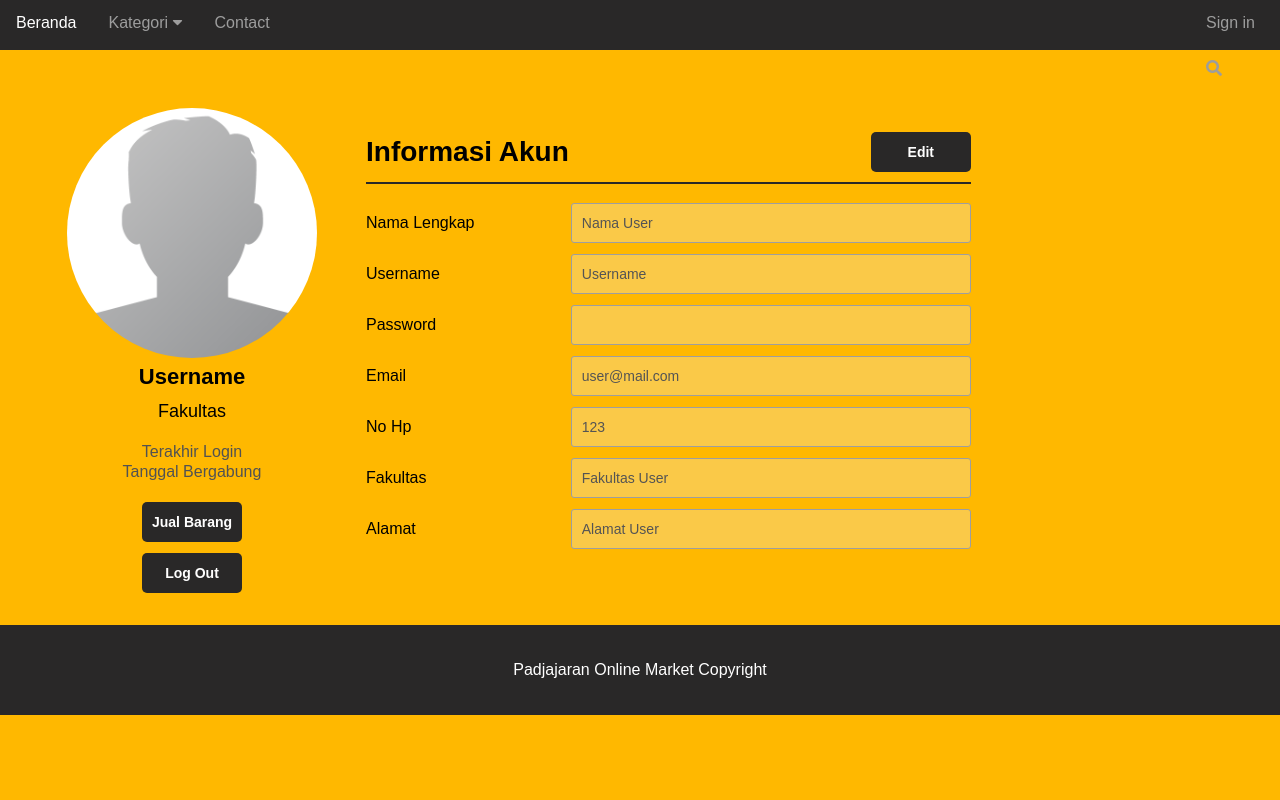
After one commit to fadhlihh/PemrogramanWeb, a PHP site: page /account.php in a window 1280 px wide. The commit adds this page. Run offline with PHP 8.4, Linux system fonts and the light colour scheme.

Commit message:
Added account page,sign up

```diff
--- /dev/null
+++ b/account.php
@@ -0,0 +1,49 @@
+<!DOCTYPE html>
+<html>
+	<head>
+		<link rel="stylesheet" type="text/css" href="css/bootstrap-grid.min.css">
+		<link rel="stylesheet" type="text/css" href="fonts/font-awesome/css/all.css">
+		<link rel="stylesheet" type="text/css" href="css/style.css">
+		<meta charset="utf-8">
+		<meta name="viewport" content="width=device-width, initial-scale=1">
+		<title>Account</title>
+	</head>
+	<body>
+		<?php require("navbar.php");?>
+		<div class="account">
+			<table>
+				<tr>
+					<td>
+						<table class="left-account" width="250px">
+							<tr><td><img src="image_account/default-avatar.png" class="user-pic"></td></tr>
+							<tr align="center"><td><font class="user-uname">Username</font></td></tr>
+							<tr align="center"><td class="mar-1"><font class="light">Fakultas</font></td></tr>
+							<tr align="center"><td class="mar-2"><font class="difcolor">Terakhir Login</font></td></tr>
+							<tr align="center"><td><font class="difcolor">Tanggal Bergabung</font></td></tr>
+							<tr align="center"><td class="mar-2"><input type="button" name="tambah-jual" value="Jual Barang" class="btn-user"></td></tr>
+							<tr align="center"><td class="mar-1"><input type="button" name="keluar" value="Log Out" class="btn-user"></td></tr>
+						</table>
+					</td>
+					<td>
+						<form method="post" name="ubahAkun">
+						<table class="right-account">
+							<tr><td><font class="header-account">Informasi Akun</font></td><td class="align-right space-left"><input type="button" name="edit" value="Edit" class="btn-user btn-ubah" ></td></tr>
+							<tr><td colspan="2"><hr></td></tr>
+								<tr><td class="mar-1">Nama Lengkap</td><td class="mar-1"><input type="text" name="nama_lengkap" value="Nama User" disabled></td></tr>
+								<tr><td class="mar-1">Username</td><td class="mar-1"><input type="text" name="username" value="Username" disabled></td></tr>
+								<tr><td class="mar-1">Password</td><td class="mar-1"><input type="Password" name="password" disabled></td></tr>
+								<tr><td class="mar-1">Email</td><td class="mar-1"><input type="email" name="email" value="user@mail.com" disabled></td></tr>
+								<tr><td class="mar-1">No Hp</td><td class="mar-1"><input type="text" name="hp" value="123" disabled></td></tr>
+								<tr><td class="mar-1">Fakultas</td><td class="mar-1"><input type="text" name="fakultas" value="Fakultas User" disabled></td></tr>
+								<tr><td class="mar-1">Alamat</td><td class="mar-1"><input type="text" name="alamat" value="Alamat User" disabled></td></tr>
+								<tr><td colspan="2" class="align-right mar-2"><input type="button" name="cancel" value="Kembali" class="btn-user btn-edit"><input type="submit" name="save-edit" value="Simpan" class="back-red btn-save btn-edit"></td></tr>
+						</table>
+						</form>
+					</td>
+				</tr>
+			</table>
+		</div>
+		<script type="text/javascript" src="js/editAkun.js"></script>
+		<?php require("footer.php");?>
+	</body>
+</html>
--- a/css/style.css
+++ b/css/style.css
@@ -28,6 +28,11 @@ body{
 	height: 100%;
 	width: 100%;
 }
+
+.back-red{
+  background-color: red;
+}
+
 .row{
 	margin-left: 20px;
 	margin-right: 10px;
@@ -61,6 +66,82 @@ body{
   	margin-left: auto;
 }
 
+/***********
+PAGE ACCOUNT
+************/
+.left-account{
+  margin-left: 60px;
+}
+.user-pic{
+  width: 250px;
+  height: 250px;
+  max-width: 250px;
+  max-height: 250px;
+  border-radius: 250px;
+  object-fit: cover;
+}
+.user-uname{
+  font-size: 22px;
+  font-weight: bolder;
+}
+.light{
+  font-weight: normal;
+  font-size: 18px;
+}
+.mar-1{
+  padding-top: 10px;
+}
+.mar-2{
+  padding-top: 20px;
+}
+.difcolor{
+  color:#525252;
+}
+.btn-user{
+  background-color: #292828;
+  width: 100px;
+  font-weight: bolder;
+}
+.btn-user:hover{
+  background-color: #343232;
+}
+.right-account{
+  vertical-align: top;
+  margin-left: 40px;
+}
+.header-account{
+  font-size: 28px;
+  font-weight: bolder;
+}
+hr{
+  border: solid 1px #292828;
+}
+.align-right{
+  text-align: right;
+}
+.space-left{
+  padding-left: 50px;
+}
+.btn-save{
+  margin-left: 10px;
+  width: 100px;
+  font-weight: bolder;
+  color:#fff;
+  cursor: pointer;
+  border-radius: 5px;
+  border:none;
+}
+.btn-save:hover{
+  background-color:rgba(255, 77, 77, 1);
+}
+.btn-edit{
+  display: none;
+}
+
+
+/******
+BERANDA
+*******/
 /*jumbotron*/
 .jumbotron .container p{
 	font-size: 20px;
@@ -94,6 +175,7 @@ nav {
   	min-height: 50px;
   	max-height: 50px;
   	cursor: context-menu;
+    margin-top: -18px;
 }
 nav a{
   	float: left;
@@ -149,7 +231,7 @@ nav a:hover{
 
 /*For Sign In*/
 table{
-	margin-top: 40px;
+	margin-top: 20px;
 	margin-left: 5px;
 	margin-right: 5px;
 	color:black;
@@ -157,10 +239,10 @@ table{
 }
 input[type="button"]{
 	color:white;
-	background-color: red;
 	border: none;
 	padding: 10px;
 	border-radius: 5px;
+  cursor: pointer;
 }
 .modal-signin{
 	display: none;
@@ -177,7 +259,7 @@ input[type="button"]{
 	background-color: #fefefe;
 	color:#000;
     margin: 15% auto;
-	margin-top: 100px;
+	margin-top: 50px;
     padding: 20px;
     border: 1px solid #888;
     width: 500px;
@@ -213,31 +295,31 @@ input{
 	border-radius: 3px;
 	border: 1px  solid rgba(158, 158, 158, 1);
 }
-.tbl-signin{
+.tbl-signin,.tbl-signup{
 	border-collapse: separate;
 	border-spacing: 0px 10px;
 }
-
-.tbl-signin tr td h1{
+.tbl-signup{
+  display: none;
+  margin-left: 20px;
+}
+.tbl-signin tr td h1,.tbl-signup tr td h1{
 	color:rgba(255, 77, 77, 1);
 	font-family: Barney, sans-serif;
 	font-weight: bold;
 	text-align: center;
 	margin-bottom: 20px;
 }
-
 .content{
-  margin-top: 40px;
+  margin-top: 20px;
   min-height: 100%;
   min-width: 80%;
 }
-
 .content a{
   color: #fff;
   text-decoration: none;
 }
-
-.daftar{
+#daftar,#masuk{
 	color:rgba(255, 77, 77, 1);
 	cursor: pointer;
 }
@@ -329,7 +411,6 @@ PAGE CONTACT
 	text-align: center;
 }
 
-
 footer{
 	margin-top: 30px;
 	background-color: #292828;
--- /dev/null
+++ b/js/editAkun.js
@@ -0,0 +1,20 @@
+var ubah = document.getElementsByClassName('btn-ubah')[0];
+
+ubah.onclick = function() {
+	ubah.style.display = "none";
+	document.getElementsByClassName('btn-edit')[0].style.display = "inline-block";
+	document.getElementsByClassName('btn-edit')[1].style.display = "inline-block";
+	document.ubahAkun.username.disabled = "true";
+}
+
+document.getElementsByClassName('btn-edit')[1].onclick = function() {
+	ubah.style.display = "inline-block";
+	document.getElementsByClassName('btn-edit')[0].style.display = "none";
+	document.getElementsByClassName('btn-edit')[1].style.display = "none";
+}
+
+document.getElementsByClassName('btn-edit')[0].onclick = function() {
+	ubah.style.display = "inline-block";
+	document.getElementsByClassName('btn-edit')[0].style.display = "none";
+	document.getElementsByClassName('btn-edit')[1].style.display = "none";
+}
--- a/js/modalSignIn.js
+++ b/js/modalSignIn.js
@@ -5,15 +5,22 @@ var modal = document.getElementById('modal');
 var btn = document.getElementById("signin");
 
 // Get the <span> element that closes the modal
-var span = document.getElementsByClassName("close")[0];
+var close = document.getElementsByClassName("close")[0];
+
+var daftar = document.getElementById('daftar');
+var masuk = document.getElementById('masuk');
+var signin = document.getElementsByClassName('tbl-signin')[0];
+var signup = document.getElementsByClassName('tbl-signup')[0];
 
 // When the user clicks on the button, open the modal
 btn.onclick = function() {
     modal.style.display = "block";
+    signin.style.display = "block";
+	signup.style.display = "none";
 }
 
 // When the user clicks on <span> (x), close the modal
-span.onclick = function() {
+close.onclick = function() {
     modal.style.display = "none";
 }
 
@@ -23,3 +30,13 @@ window.onclick = function(event) {
         modal.style.display = "none";
     }
 }
+
+daftar.onclick = function(){
+	signin.style.display = "none";
+	signup.style.display = "block";
+}
+
+masuk.onclick = function(){
+	signin.style.display = "block";
+	signup.style.display = "none";
+}
--- a/navbar.php
+++ b/navbar.php
@@ -33,7 +33,19 @@
 						<tr><td><input type="text" name="username" placeholder="Username / Email / NPM"></td></tr>
 						<tr><td><input type="Password" name="password" placeholder="Kata Sandi"></td></tr>
 						<tr><td width="100%"><input type="submit" name="submit" value="Sign In"></td></tr>
-						<tr><td style="font-size: 13px; color:rgba(158, 158, 158, 1);">Belum punya akun POM? <span class="daftar">daftar</span></td></tr>
+						<tr><td style="font-size: 13px; color:rgba(158, 158, 158, 1);">Belum punya akun POM? <span id="daftar">daftar</span></td></tr>
+					</table>
+				</form>
+				<form method="post">
+					<table class="tbl-signup">
+						<tr><td><h1>Sign Up</h1></td></tr>
+						<tr><td><input type="text" name="nama_lengkap" placeholder="Nama Lengkap"></td></tr>
+						<tr><td><input type="text" name="npm" placeholder="NPM"></td></tr>
+						<tr><td><input type="text" name="username" placeholder="Username"></td></tr>
+						<tr><td><input type="Password" name="password" placeholder="Kata Sandi"></td></tr>
+						<tr><td><input type="text" name="nohp" placeholder="No Telp."></td></tr>
+						<tr><td width="100%"><input type="submit" name="submit" value="Sign Up"></td></tr>
+						<tr><td style="font-size: 13px; color:rgba(158, 158, 158, 1);">Sudah punya akun POM? <span id="masuk">sign in</span></td></tr>
 					</table>
 				</form>
 			</center>
```
Also changed, not shown: jual_barang.php (added, +14 -0 lines), image_account/default-avatar.png (added).
